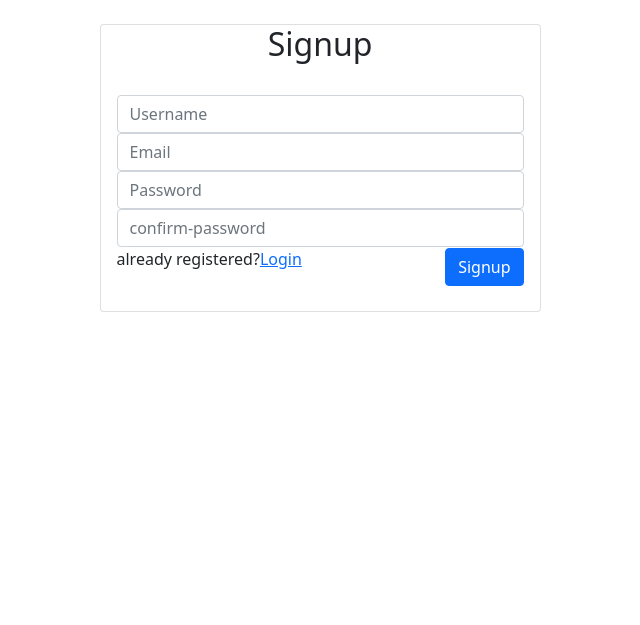
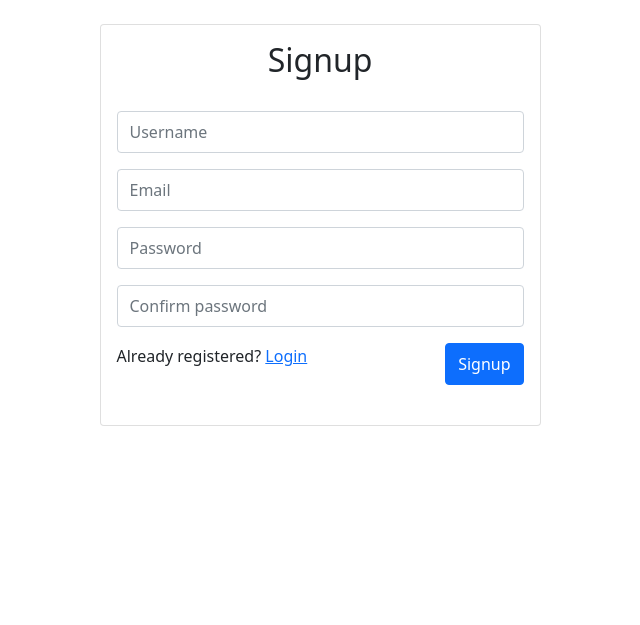
Before and after one commit to zuri-training/clovar_cms, a Django app: page /accounts/signup/ in a window 1280 px wide. Shown: the part 80-705 px from the top of the page, without its empty margins (320-960 px from the left). Run offline with Django 4.2, Linux system fonts and the light colour scheme.

Commit message:
fix: add spacing to form

```diff
--- a/templates/account/signup.html
+++ b/templates/account/signup.html
@@ -15,23 +15,23 @@
       <div class="container">
         <div class="row justify-content-center">
           <div class="col-md-5">
-            <div class="card">
+            <div class="card py-3">
               <h2 class="card-title text-center">Signup</h2>
               <div class="card-body py-md-4">
                 <form class="signup" id="signup_form" method="post" action="{% url 'account_signup' %}">
                   {% csrf_token %}
-                  <div class="form-group">
-                    <input type="text" class="form-control" id="login" placeholder="Username" name='username'/>
+                  <div class="form-group mb-3">
+                    <input type="text" class="form-control py-2" id="login" placeholder="Username" name='username'/>
                   </div>
-                  <div class="form-group">
-                    <input type="email" class="form-control" id="email" placeholder="Email" name='email'/>
+                  <div class="form-group mb-3">
+                    <input type="email" class="form-control py-2" id="email" placeholder="Email" name='email'/>
                   </div>
 
-                  <div class="form-group">
-                    <input type="password" class="form-control" id="password" placeholder="Password" name='password1'/>
+                  <div class="form-group mb-3">
+                    <input type="password" class="form-control py-2" id="password" placeholder="Password" name='password1'/>
                   </div>
-                  <div class="form-group">
-                    <input type="password" class="form-control" id="confirm-password" placeholder="confirm-password" name='password2'/>
+                  <div class="form-group mb-3">
+                    <input type="password" class="form-control py-2" id="confirm-password" placeholder="Confirm password" name='password2'/>
                   </div>
                   <div class="col-md-6">
                     {% if redirect_field_value %}
@@ -40,9 +40,9 @@
                 </div>
                   <div class="d-flex flex-row align-items-center justify-content-between">
                     <p>
-                      already registered?<a href="{% url 'account_login' %}">Login</a>
+                      Already registered? <a href="{% url 'account_login' %}">Login</a>
                     </p>
-                    <button class="btn btn-primary" type='submit'>Signup</button>
+                    <button class="btn btn-primary py-2" type='submit'>Signup</button>
                   </div>
                 </form>
               </div>
```
